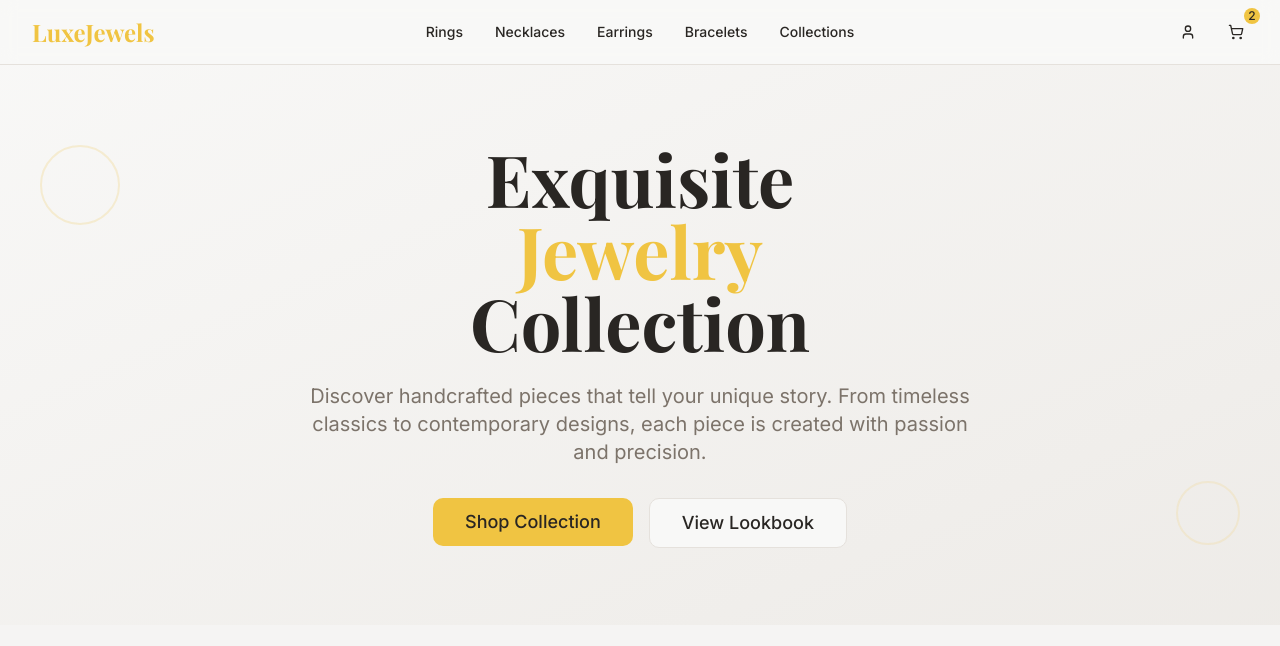
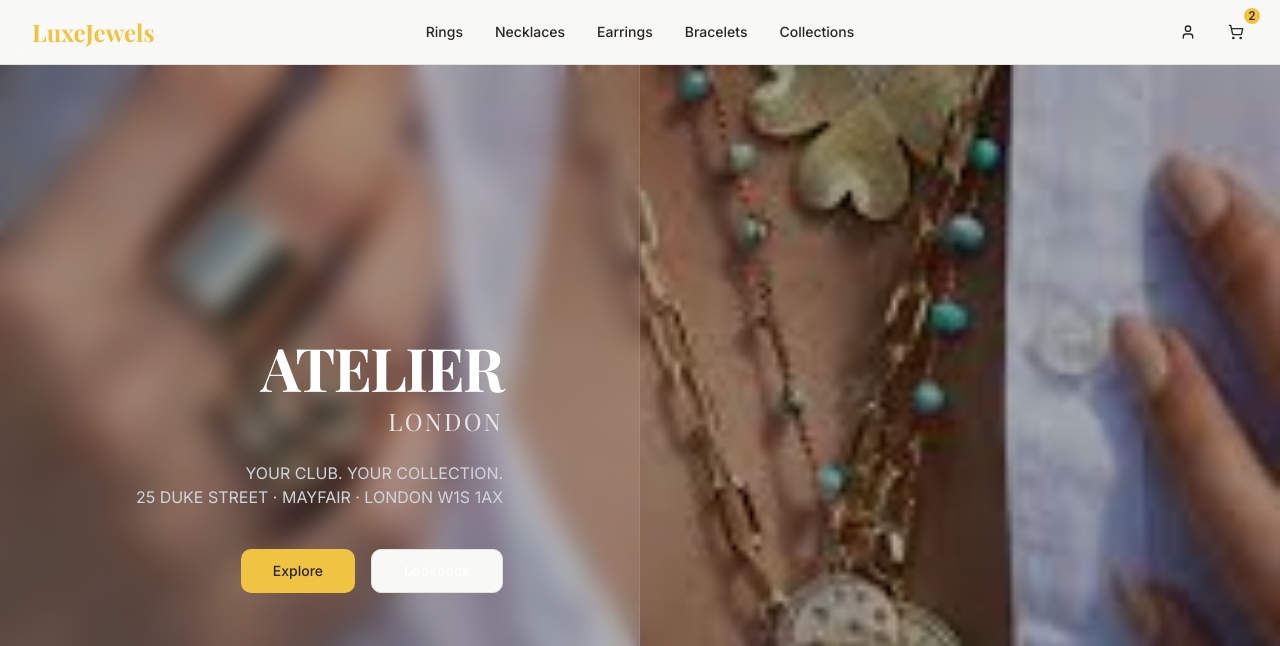
Before and after one commit to benlaguroun/LuxeJewels, a React (Vite) app: page / in a window 1280 px wide. Shown: the top 646 px of the page. Built offline with nearby package versions, Linux system fonts and the light colour scheme; the HTML template or start-up script is replaced by a standard one.

Commit message:
add image to hero section

```diff
--- a/src/components/Hero.tsx
+++ b/src/components/Hero.tsx
@@ -1,34 +1,43 @@
 import { Button } from "@/components/ui/button";
+import heroImage from "../assets/hero.jpeg";
 
 const Hero = () => {
   return (
-    <section className="relative min-h-[70vh] flex items-center justify-center bg-gradient-to-br from-background to-secondary">
-      <div className="container px-6 text-center">
-        <div className="max-w-3xl mx-auto animate-fade-in">
-          <h1 className="text-5xl md:text-7xl font-serif font-bold mb-6 text-foreground">
-            Exquisite
-            <span className="text-primary block">Jewelry</span>
-            Collection
-          </h1>
-          <p className="text-lg md:text-xl text-muted-foreground mb-8 max-w-2xl mx-auto">
-            Discover handcrafted pieces that tell your unique story. From
-            timeless classics to contemporary designs, each piece is created
-            with passion and precision.
-          </p>
-          <div className="flex flex-col sm:flex-row gap-4 justify-center">
-            <Button size="lg" className="text-lg px-8 py-6">
-              Shop Collection
-            </Button>
-            <Button variant="outline" size="lg" className="text-lg px-8 py-6">
-              View Lookbook
-            </Button>
+    <section
+      className="relative h-screen w-full overflow-hidden bg-center bg-cover bg-fixed md:bg-scroll"
+      style={{ backgroundImage: `url(${heroImage})` }}
+    >
+      {/* Overlay */}
+      <div className="absolute inset-0 bg-black/50 md:bg-black/30 z-0" />
+
+      {/* Content */}
+      <div className="relative z-10 flex flex-col md:flex-row h-full">
+        {/* Left: Text */}
+        <div className="w-full md:w-1/2 flex items-center justify-center p-8 md:p-16 bg-white/10 backdrop-blur-md border-r border-white/10">
+          <div className="max-w-md text-center md:text-right text-white">
+            <h1 className="text-5xl md:text-6xl font-serif font-bold tracking-tight">
+              ATELIER
+            </h1>
+            <h2 className="text-xl md:text-2xl font-light tracking-widest mt-2 text-gray-200">
+              LONDON
+            </h2>
+            <p className="mt-6 text-sm md:text-base text-gray-300">
+              YOUR CLUB. YOUR COLLECTION.
+              <br />
+              25 DUKE STREET · MAYFAIR · LONDON W1S 1AX
+            </p>
+            <div className="mt-10 space-x-4">
+              <Button size="lg">Explore</Button>
+              <Button variant="outline" size="lg">
+                Lookbook
+              </Button>
+            </div>
           </div>
         </div>
+
+        {/* Right spacer for desktop layout */}
+        <div className="hidden md:block md:w-1/2" />
       </div>
-
-      {/* Decorative elements */}
-      <div className="absolute top-20 left-10 w-20 h-20 border-2 border-primary/20 rounded-full animate-pulse"></div>
-      <div className="absolute bottom-20 right-10 w-16 h-16 border-2 border-primary/30 rounded-full animate-pulse delay-1000"></div>
     </section>
   );
 };
```
Also changed, not shown: src/assets/hero.jpeg (added).
